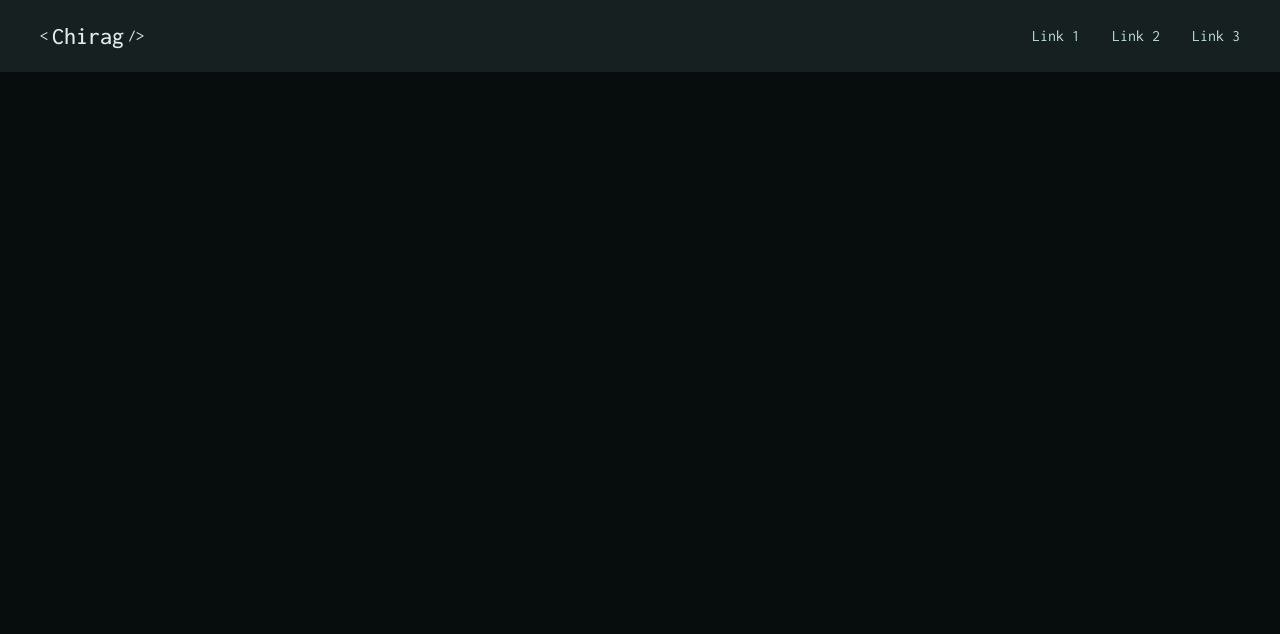
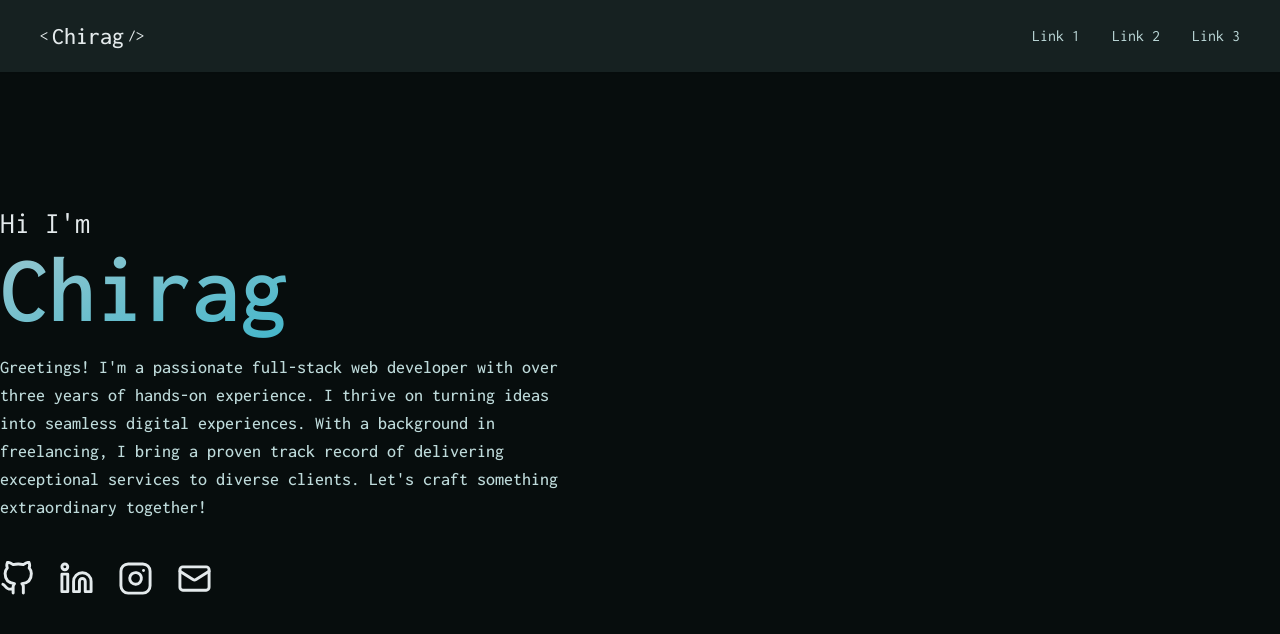
Before and after one commit to chirag3003/portfolio-v3, a Next.js app: page / in a window 1280 px wide. Shown: the top 634 px of the page. Built offline with nearby package versions, Linux system fonts and the light colour scheme.

Commit message:
started with section 1

```diff
--- a/app/globals.css
+++ b/app/globals.css
@@ -126,6 +126,7 @@
 
 :root {
     --font: 'Inconsolata', monospace;
+    --nav: #162121;
 }
 
 * {
--- a/app/page.tsx
+++ b/app/page.tsx
@@ -1,8 +1,41 @@
-
+import { Linkedin, Mail } from 'lucide-react'
+import { GitHub, Instagram } from 'react-feather'
 
 export default function Home() {
     return (
-        <main className="flex min-h-[300vh] bg-background p-24">
+        <main className="flex min-h-[300vh] bg-background">
+            <section className="lg:h-screen w-full flex flex-col lg:flex-row items-center px-10 lg:px-0 max-w-7xl mx-auto">
+                <div className="text w-full lg:w-1/2">
+                    <h1 className="text-3xl">
+                        Hi I{"'"}m <br />
+                        <span className="text-8xl font-semibold bg-clip-text text-transparent bg-gradient-to-br from-primary  to-accent">
+                            Chirag
+                        </span>
+                    </h1>
+                    <p className="lg:text-lg text-muted mt-4 font-medium max-w-xl">
+                        Greetings! I'm a passionate full-stack web developer
+                        with over three years of hands-on experience. I thrive
+                        on turning ideas into seamless digital experiences. With
+                        a background in freelancing, I bring a proven track
+                        record of delivering exceptional services to diverse
+                        clients. Let's craft something extraordinary together!
+                    </p>
+                    <div className="links mt-10 flex items-center gap-6">
+                        <a className="hover:scale-110 cursor-pointer">
+                            <GitHub height={35} width={35} />
+                        </a>
+                        <a className="hover:scale-110 cursor-pointer">
+                            <Linkedin height={35} width={35} />
+                        </a>
+                        <a className="hover:scale-110 cursor-pointer">
+                            <Instagram height={35} width={35} />
+                        </a>
+                        <a className="hover:scale-110 cursor-pointer">
+                            <Mail height={35} width={35} />
+                        </a>
+                    </div>
+                </div>
+            </section>
         </main>
-    );
+    )
 }
--- a/components/Navbar.tsx
+++ b/components/Navbar.tsx
@@ -46,7 +46,7 @@ function Navbar() {
 
     return (
         <motion.div
-            className="bg-primary/10 shadow-sm mx-auto  fixed left-0 right-0 transition-all"
+            className="bg-[var(--nav)] shadow-sm mx-auto  fixed left-0 right-0 transition-all"
             style={{
                 borderRadius: borderRadius,
                 top: top,
```
